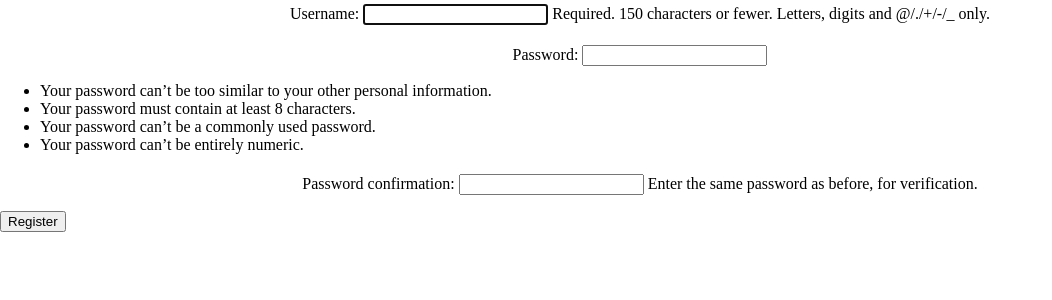
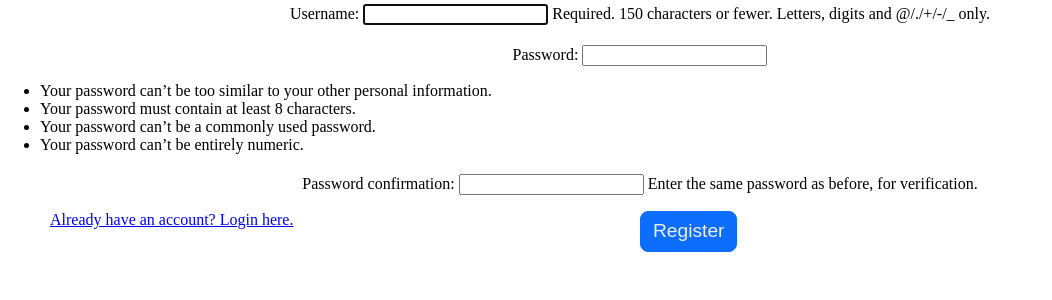
Before and after one commit to ohjames/pokemon-checklist, a Django app: page /register/ in a window 1280 px wide. Shown: the part 129-429 px from the top of the page, without its empty margins (0-1052 px from the left). Run offline with Django 4.2, Linux system fonts and the light colour scheme.

Commit message:
Added titles to html login and register page; need to create a new register page

```diff
--- a/checklist/templates/checklist/login.html
+++ b/checklist/templates/checklist/login.html
@@ -1,4 +1,6 @@
 {% extends 'checklist/base.html' %}
+
+{% block title %}Login | Pokémon Checklist{% endblock %}
 
 {% block content %}
   <h1 class="login-header">Login</h1>
--- a/checklist/templates/checklist/register.html
+++ b/checklist/templates/checklist/register.html
@@ -1,10 +1,13 @@
 {% extends 'checklist/base.html' %}
 
+{% block title %}Register | Pokémon Checklist{% endblock %}
+
 {% block content %}
-  <h1>Register</h1>
+  <h1 class="login-header">Register</h1>
   <form method="post">
     {% csrf_token %}
     {{ form.as_p }}
-    <button type="submit">Register</button>
+    <button class="btn btn-primary btn-login">Register</button>
   </form>
+  <a class="register-link" href="/login/">Already have an account? Login here.</a>
 {% endblock %}
```
